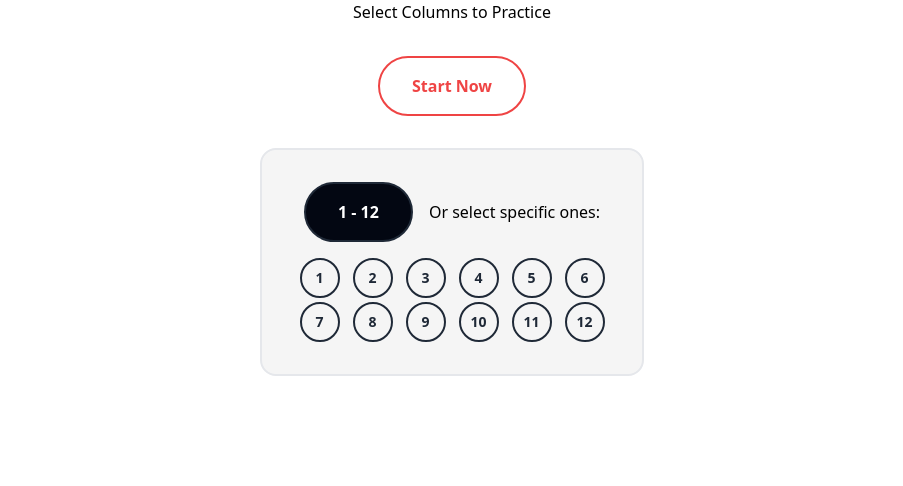
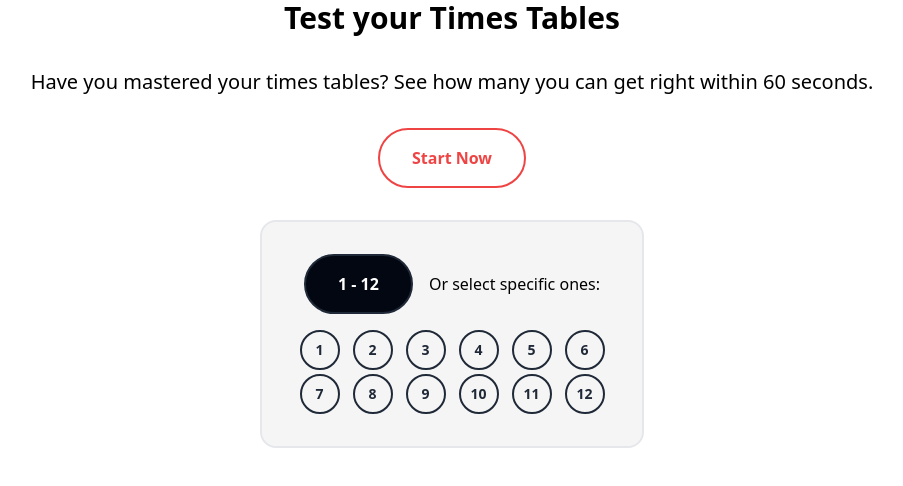
Before and after one commit to Lurky-phish-2085/times-table-quiz, a React (Vite) app: page / in a window 1280 px wide. Shown: the top 486 px of the page, without its empty margins (188-1091 px from the left). Built offline with nearby package versions, Linux system fonts and the light colour scheme.

Commit message:
feat: Add introductory heading and paragraph to quiz selection page

```diff
--- a/src/components/organisms/times-table-quiz-app/times-table-selection.tsx
+++ b/src/components/organisms/times-table-quiz-app/times-table-selection.tsx
@@ -21,7 +21,17 @@ function TimesTableSelection({
         className,
       )}
     >
-      <div>Select Columns to Practice</div>
+      <h1
+        className="text-3xl font-extrabold"
+      >
+        Test your Times Tables
+      </h1>
+      <p
+        className="w-[95%] text-xl text-center font-light"
+      >
+        Have you mastered your times tables?
+        See how many you can get right within 60 seconds.
+      </p>
       <OutlineButton
         onClick={() => onSubmitInput(selectedColumns)}
       >
```
